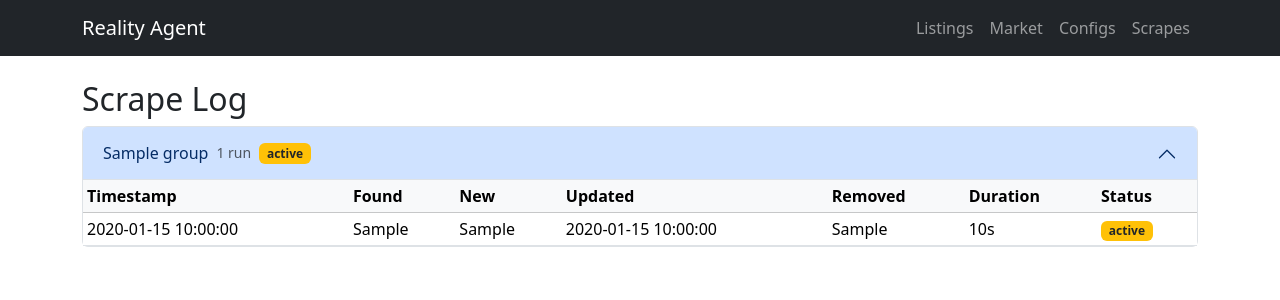
After one commit to tomjirsa/reality-agent, a FastAPI app: template dashboard/templates/scrapes.html in a window 1280 px wide, after a click that opens the changed part. The commit adds this page. Shown: the top 300 px of the page. Run offline with FastAPI, Linux system fonts and the light colour scheme; the template is opened without the code that fills it: most values are stand-ins (such as "Sample title", 1, 10 or a date in 2020).

Commit message:
feat: add scrape log page with grouped accordion view

```diff
--- a/dashboard/main.py
+++ b/dashboard/main.py
@@ -1,12 +1,13 @@
 import uvicorn
 from fastapi import FastAPI
 
-from dashboard.routers import listings, market, configs
+from dashboard.routers import listings, market, configs, scrapes
 
 app = FastAPI(title="Reality Agent")
 app.include_router(listings.router)
 app.include_router(market.router)
 app.include_router(configs.router)
+app.include_router(scrapes.router)
 
 
 if __name__ == "__main__":
--- a/dashboard/templates/base.html
+++ b/dashboard/templates/base.html
@@ -16,6 +16,7 @@
       <a class="nav-link" href="/">Listings</a>
       <a class="nav-link" href="/market">Market</a>
       <a class="nav-link" href="/configs">Configs</a>
+      <a class="nav-link" href="/scrapes">Scrapes</a>
     </div>
   </div>
 </nav>
--- /dev/null
+++ b/dashboard/templates/scrapes.html
@@ -0,0 +1,75 @@
+{% extends "base.html" %}
+{% block title %}Scrape Log{% endblock %}
+{% block content %}
+<h2>Scrape Log</h2>
+
+{% if not groups %}
+  <p class="text-muted">No scrape runs recorded yet.</p>
+{% else %}
+<div class="accordion" id="scrapeAccordion">
+  {% for group in groups %}
+  {% set loop_id = "config-" ~ loop.index %}
+  <div class="accordion-item">
+    <h2 class="accordion-header">
+      <button class="accordion-button collapsed" type="button"
+              data-bs-toggle="collapse" data-bs-target="#{{ loop_id }}">
+        {{ group.config_name }}
+        <span class="ms-2 text-muted small">{{ group.runs | length }} run{{ 's' if group.runs | length != 1 }}</span>
+        {% set last = group.runs[0] %}
+        {% if last.status == "success" %}
+          <span class="badge bg-success ms-2">success</span>
+        {% elif last.status == "error" %}
+          <span class="badge bg-danger ms-2">error</span>
+        {% else %}
+          <span class="badge bg-warning text-dark ms-2">{{ last.status }}</span>
+        {% endif %}
+      </button>
+    </h2>
+    <div id="{{ loop_id }}" class="accordion-collapse collapse">
+      <div class="accordion-body p-0">
+        <table class="table table-sm table-hover mb-0">
+          <thead class="table-light">
+            <tr>
+              <th>Timestamp</th>
+              <th>Found</th>
+              <th>New</th>
+              <th>Updated</th>
+              <th>Removed</th>
+              <th>Duration</th>
+              <th>Status</th>
+            </tr>
+          </thead>
+          <tbody>
+            {% for run in group.runs %}
+            <tr>
+              <td>{{ run.started_at.strftime('%Y-%m-%d %H:%M:%S') }}</td>
+              <td>{{ run.listings_found }}</td>
+              <td>{{ run.listings_new }}</td>
+              <td>{{ run.listings_updated }}</td>
+              <td>{{ run.listings_removed }}</td>
+              <td>{{ run.duration ~ 's' if run.duration is not none else '—' }}</td>
+              <td>
+                {% if run.status == "success" %}
+                  <span class="badge bg-success">success</span>
+                {% elif run.status == "error" %}
+                  <span class="badge bg-danger">error</span>
+                {% else %}
+                  <span class="badge bg-warning text-dark">{{ run.status }}</span>
+                {% endif %}
+              </td>
+            </tr>
+            {% if run.status == "error" and run.error_message %}
+            <tr>
+              <td colspan="7" class="text-danger small ps-3">{{ run.error_message }}</td>
+            </tr>
+            {% endif %}
+            {% endfor %}
+          </tbody>
+        </table>
+      </div>
+    </div>
+  </div>
+  {% endfor %}
+</div>
+{% endif %}
+{% endblock %}
```
Also changed, not shown: dashboard/routers/scrapes.py (added, +42 -0 lines), tests/dashboard/test_scrapes.py (added, +65 -0 lines).
